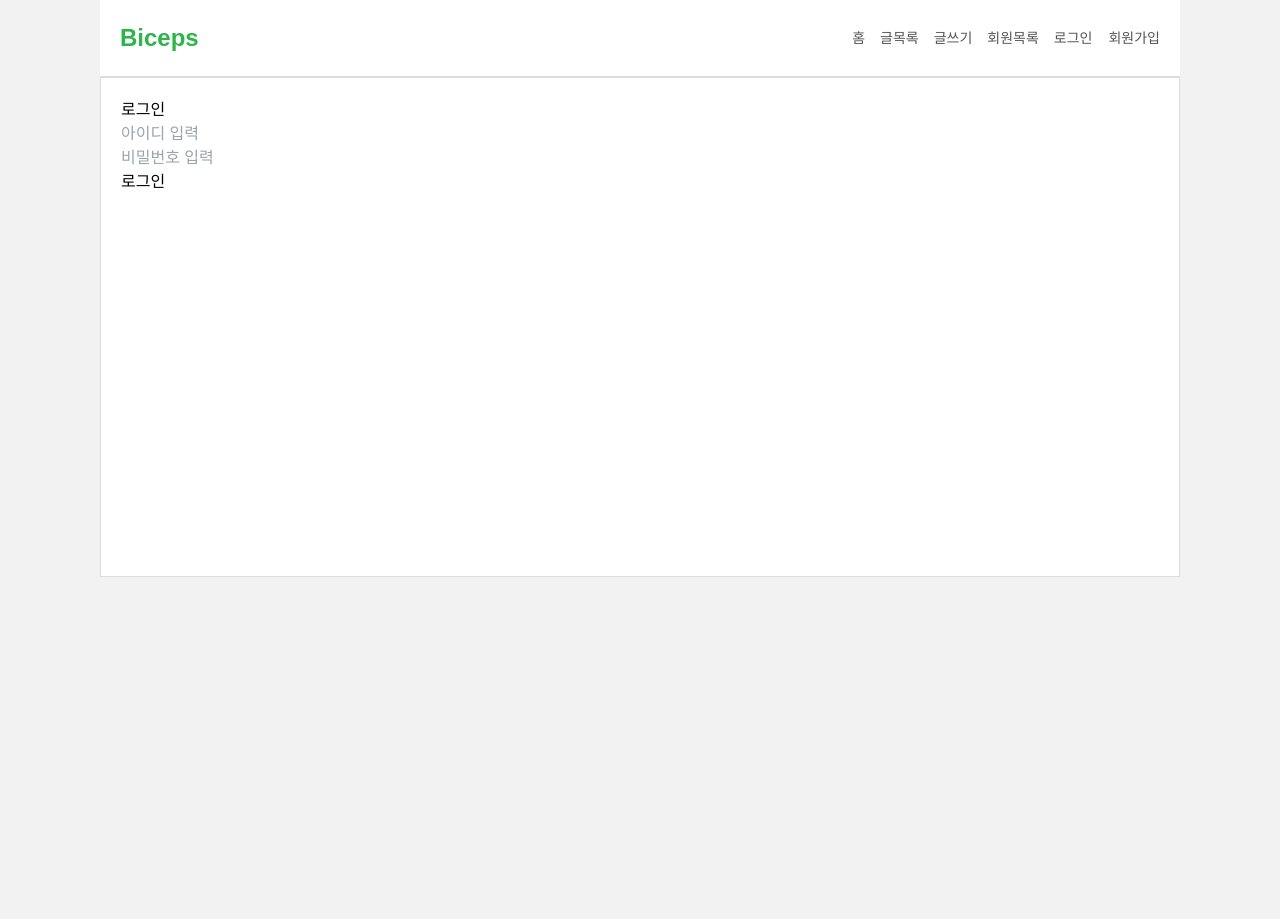
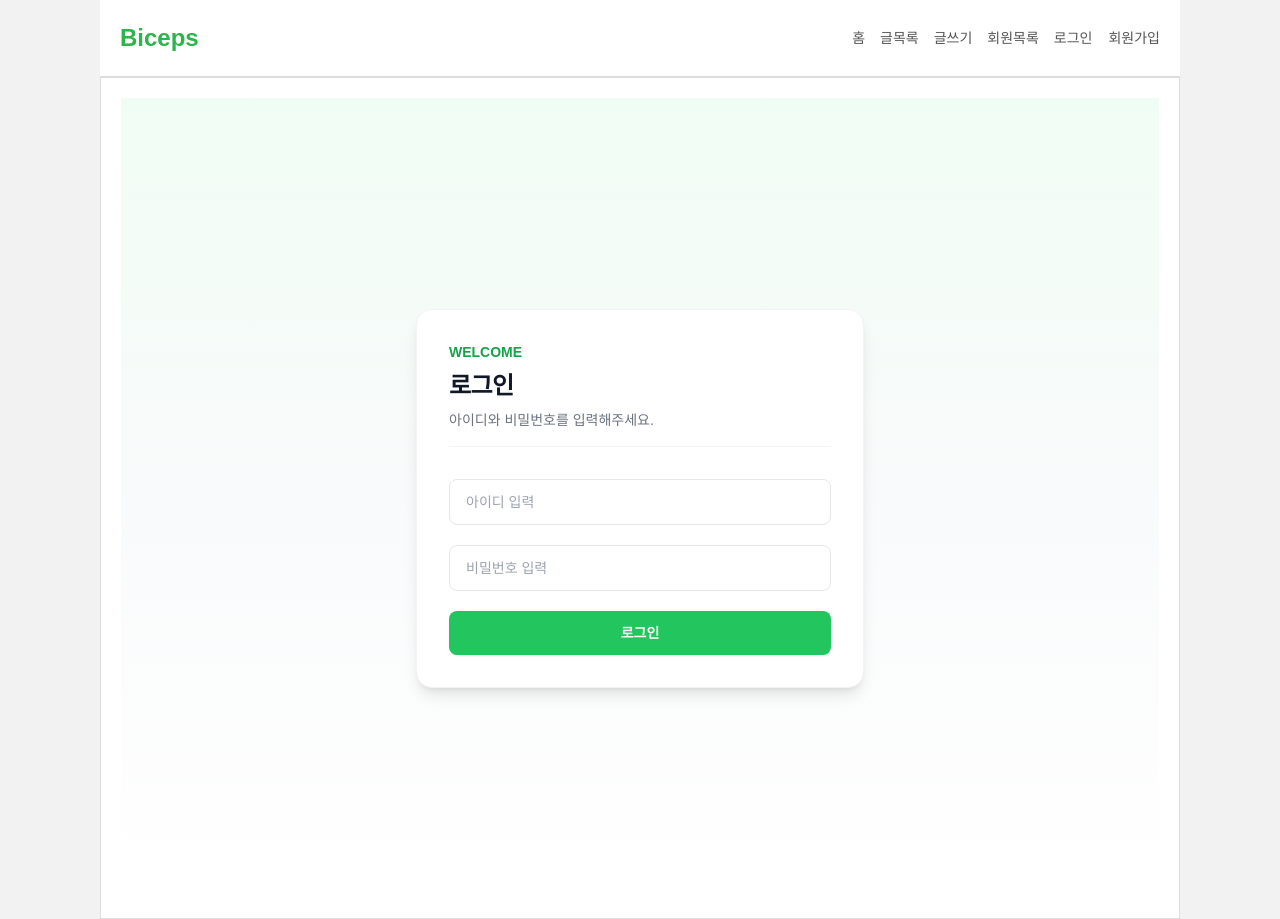
Before and after one commit to kjfcvx12/RedHat-Team-4, a React (Vite) app: page /login in a window 1280 px wide. Before the commit the page ends 800 px from the top, so only its background shows below. Built offline with nearby package versions, Linux system fonts and the light colour scheme.

Commit message:
login 코드 이동

```diff
--- a/src/components/Login.jsx
+++ b/src/components/Login.jsx
@@ -18,7 +18,7 @@ const Login = () => {
         (user) => user.userId === userId && user.pw === pw
     ); //입력하 아이디 비번 일치하는사람 찾기
 
-    if (loginUser) {    //constext에 로그인정보 저장
+    if (loginUser) {    //context에 로그인정보 저장
       setCurrentUser(loginUser);
       localStorage.setItem('currentUser', JSON.stringify(loginUser));
       //다른 컴포넌트에서 로그인상태공유 가능
@@ -26,29 +26,56 @@ const Login = () => {
       setUserId(''); //아이디 입력칸 비우기
       setPw('');  //비번 입력칸 비우기
 
-
       navigate('/list'); //로그인 성공하면 list로 이동
     } else {
-      alert('아이디 또는 비밀번호 오류'); // 성공 아닐경우 오류페이지
+      alert('아이디 또는 비밀번호 오류'); // 로그인 실패 시 경고창
     }
   };
 
   return (
-    <div>
-      <form onSubmit={userLogin}>    {/*form제출시 userlogin 함수실행 */}
-        <h1>로그인</h1>
+      <div className="min-h-screen bg-gradient-to-b from-green-50 via-gray-50 to-white flex items-center justify-center px-4">
+        <form
+            onSubmit={userLogin}
+            className="w-full max-w-md bg-white shadow-lg rounded-2xl p-8 text-gray-800 border border-gray-100"
+        >
+          <div className="mb-8 pb-4 border-b border-gray-100">
+            <p className="text-sm font-semibold text-green-600 mb-2">WELCOME</p>
+            <h1 className="text-2xl font-extrabold text-gray-900 tracking-tight">
+              로그인
+            </h1>
+            <p className="text-sm text-gray-500 mt-2">
+              아이디와 비밀번호를 입력해주세요.
+            </p>
+          </div>
 
+          <div className="space-y-5">
             <p>
-          <input type="text" value={userId} onChange={(e) =>
-           setUserId(e.target.value)} placeholder="아이디 입력"/>
+              <input
+                  type="text"
+                  value={userId}
+                  onChange={(e) => setUserId(e.target.value)}
+                  placeholder="아이디 입력"
+                  className="w-full px-4 py-3 text-sm text-gray-700 border border-gray-200 rounded-lg outline-none bg-white focus:border-green-500 focus:ring-2 focus:ring-green-100 transition-all"
+              />
             </p>
 
             <p>
-          <input type="password" value={pw}onChange={(e) =>
-            setPw(e.target.value)}placeholder="비밀번호 입력" />
+              <input
+                  type="password"
+                  value={pw}
+                  onChange={(e) => setPw(e.target.value)}
+                  placeholder="비밀번호 입력"
+                  className="w-full px-4 py-3 text-sm text-gray-700 border border-gray-200 rounded-lg outline-none bg-white focus:border-green-500 focus:ring-2 focus:ring-green-100 transition-all"
+              />
             </p>
 
-        <button type="submit">로그인</button>
+            <button
+                type="submit"
+                className="w-full py-3 bg-green-500 text-white text-sm font-semibold rounded-lg hover:bg-green-600 transition-colors shadow-sm"
+            >
+              로그인
+            </button>
+          </div>
         </form>
       </div>
   );
--- a/src/components/Member.jsx
+++ /dev/null
@@ -1,84 +0,0 @@
-import React, { useState } from 'react';
-import { useNavigate } from 'react-router-dom';
-import { useCafe } from './CafeContextPro';
-
-const Login = () => {
-  const { setCurrentUser } = useCafe();  //로그인성공하면 저장
-  const navigate = useNavigate(); //로그인 성공하면 페이지이동
-
-  const [userId, setUserId] = useState(''); //아이디 저장state
-  const [pw, setPw] = useState(''); // 비밀번호 저장 state
-
-  const userLogin = (e) => {   //form제출시 새로고침 방지
-    e.preventDefault();
-
-    let users = JSON.parse(localStorage.getItem('users')) || [];
-    //로컬스토리지에 저장된 회원목록가져오고 문자열로바꾸기 없으면 비우기
-    const loginUser = users.find(
-      (user) => user.userId === userId && user.pw === pw
-    ); //입력하 아이디 비번 일치하는사람 찾기
-
-    if (loginUser) {    //constext에 로그인정보 저장
-      setCurrentUser(loginUser);
-      localStorage.setItem('currentUser', JSON.stringify(loginUser));
-      //다른 컴포넌트에서 로그인상태공유 가능
-
-      setUserId(''); //아이디 입력칸 비우기
-      setPw('');  //비번 입력칸 비우기
-
-      navigate('/list'); //로그인 성공하면 list로 이동
-    } else {
-      alert('아이디 또는 비밀번호 오류'); // 로그인 실패 시 경고창
-    }
-  };
-
-  return (
-    <div className="min-h-screen bg-gradient-to-b from-green-50 via-gray-50 to-white flex items-center justify-center px-4">
-      <form
-        onSubmit={userLogin}
-        className="w-full max-w-md bg-white shadow-lg rounded-2xl p-8 text-gray-800 border border-gray-100"
-      >
-        <div className="mb-8 pb-4 border-b border-gray-100">
-          <p className="text-sm font-semibold text-green-600 mb-2">WELCOME</p>
-          <h1 className="text-2xl font-extrabold text-gray-900 tracking-tight">
-            로그인
-          </h1>
-          <p className="text-sm text-gray-500 mt-2">
-            아이디와 비밀번호를 입력해주세요.
-          </p>
-        </div>
-
-        <div className="space-y-5">
-          <p>
-            <input
-              type="text"
-              value={userId}
-              onChange={(e) => setUserId(e.target.value)}
-              placeholder="아이디 입력"
-              className="w-full px-4 py-3 text-sm text-gray-700 border border-gray-200 rounded-lg outline-none bg-white focus:border-green-500 focus:ring-2 focus:ring-green-100 transition-all"
-            />
-          </p>
-
-          <p>
-            <input
-              type="password"
-              value={pw}
-              onChange={(e) => setPw(e.target.value)}
-              placeholder="비밀번호 입력"
-              className="w-full px-4 py-3 text-sm text-gray-700 border border-gray-200 rounded-lg outline-none bg-white focus:border-green-500 focus:ring-2 focus:ring-green-100 transition-all"
-            />
-          </p>
-
-          <button
-            type="submit"
-            className="w-full py-3 bg-green-500 text-white text-sm font-semibold rounded-lg hover:bg-green-600 transition-colors shadow-sm"
-          >
-            로그인
-          </button>
-        </div>
-      </form>
-    </div>
-  );
-};
-
-export default Login;
```
Lines whose indentation alone changed are shown as unchanged.
